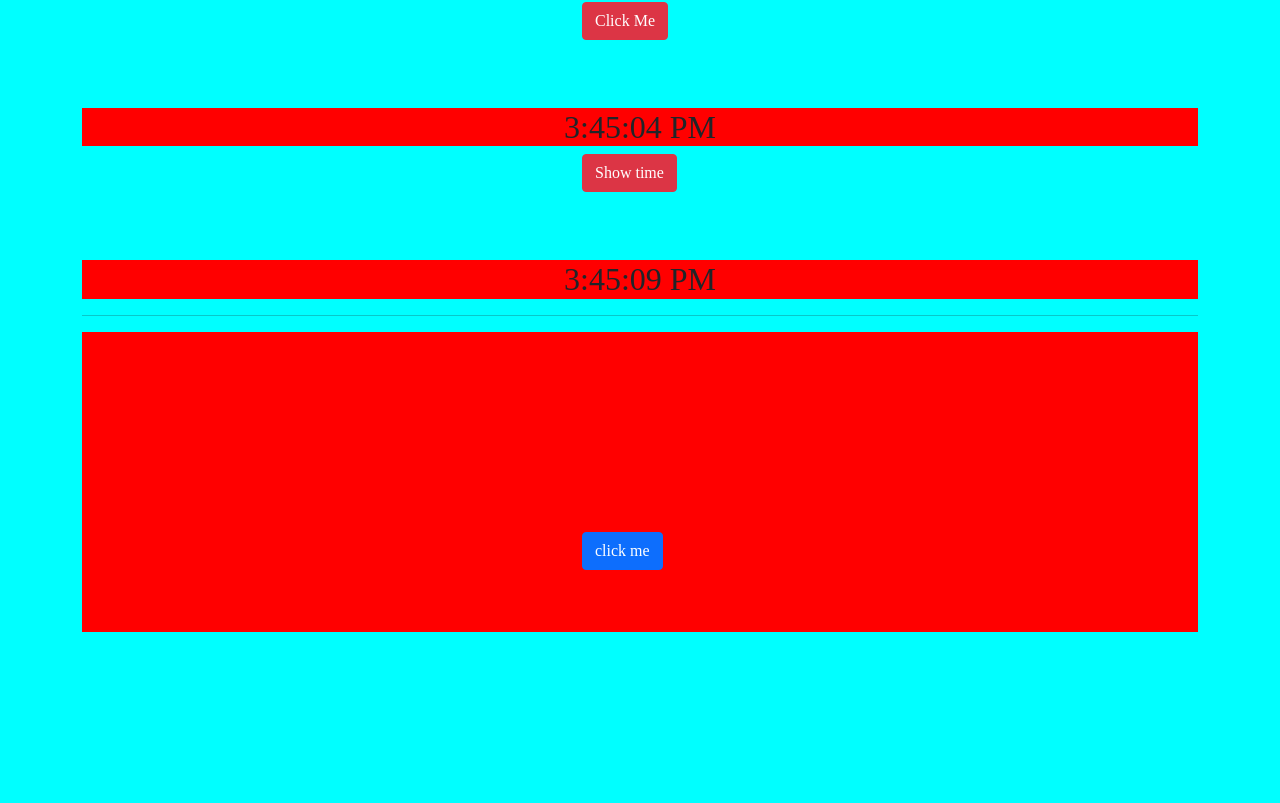
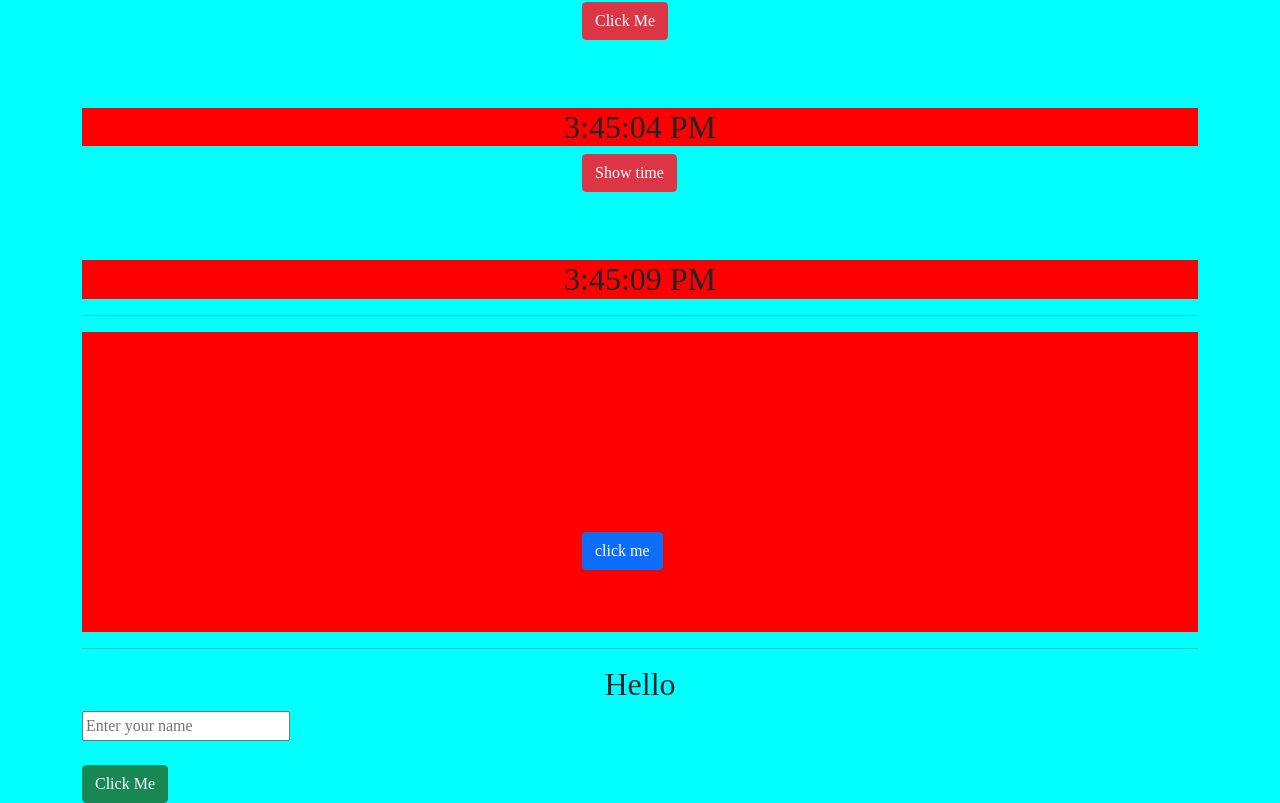
Before and after one commit to hossainalamin/ReactJs, a React (Create React App) app: page / in a window 1280 px wide. Shown: the part 1161-1964 px from the top of the page. Before the commit the page ends 1793 px from the top, so only its background shows below. Built offline with nearby package versions, Linux system fonts and the light colour scheme.

Commit message:
form event

```diff
--- /dev/null
+++ b/src/Form.jsx
@@ -0,0 +1,21 @@
+import React, { useState } from "react";
+const Form = ()=>{
+    const[myName,setName] = useState()
+    const[name,setFormname] = useState()
+    const formData = (event)=>{
+        setName(event.target.value)
+    }
+    const submitData = ()=>{
+        setFormname(myName)
+    }
+    return (
+        <>
+        <div>
+            <h2 style={{justifyContent : 'center',display : 'flex'}}>Hello {name}</h2>
+            <input type="text" placeholder = "Enter your name" onChange={formData}/><br/><br/>
+            <button className="btn btn-success" onClick={submitData}>Click Me</button>
+         </div>
+        </>
+    )
+}
+export default Form;
--- a/src/index.js
+++ b/src/index.js
@@ -3,10 +3,13 @@ import ReactDOM from 'react-dom';
 import './index.css';
 import App from './App';
 import reportWebVitals from './reportWebVitals';
+import Form from './Form'
 ReactDOM.render(
   <>
   <div className='container'>
         <App/>
+        <hr/>
+        <Form/>
   </div>
   </>,
   document.querySelector("#root")
```
